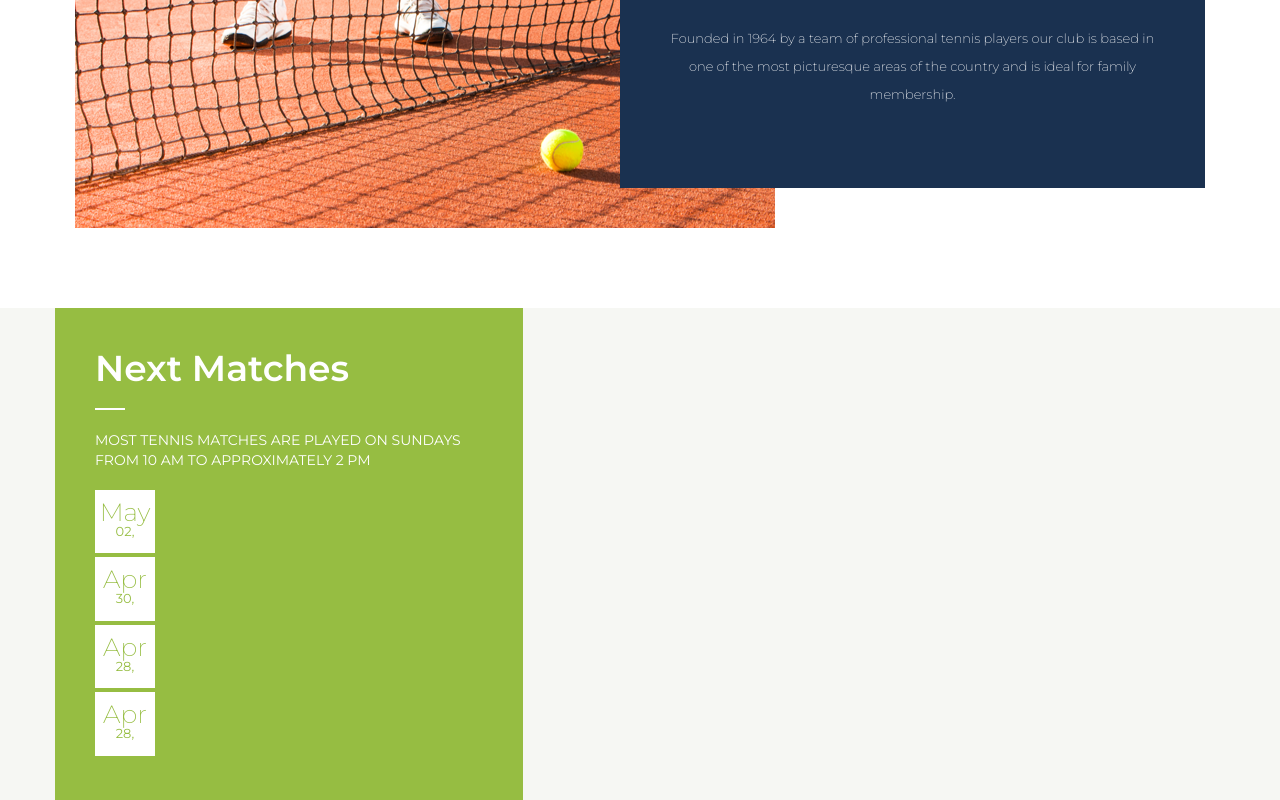
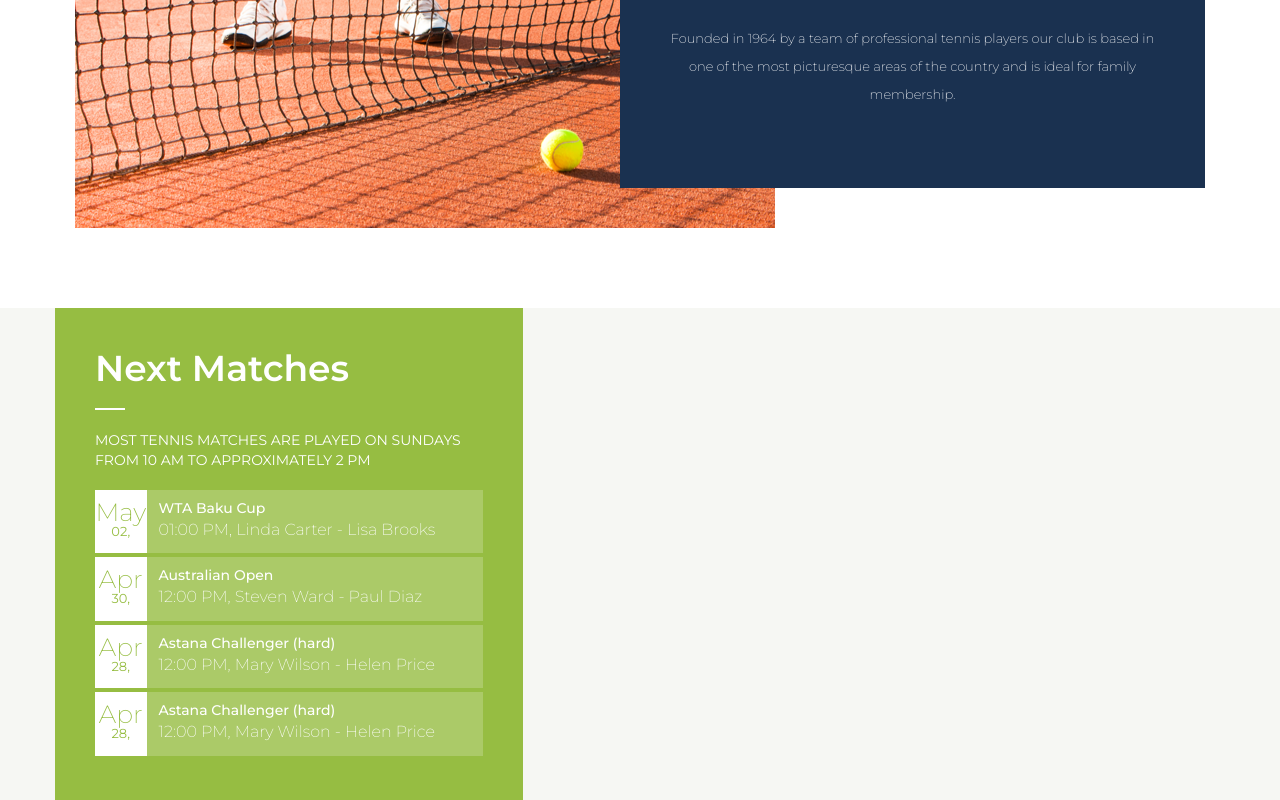
Before and after one commit to ufb007/tennis-coaching, a Vue app: page / in a window 1280 px wide. Shown: the part 868-1668 px from the top of the page. Built offline with nearby package versions, Linux system fonts and the light colour scheme.

Commit message:
Separated next and latest matches into components.

```diff
--- a/src/components/home/MatchReviews.vue
+++ b/src/components/home/MatchReviews.vue
@@ -1,47 +1,13 @@
 <template>
     <div class="flex justify-center bg-yellow">
         <div class="w-page-width mx-10">
-            <div class="next w-full md:w-[289px] lg:w-[350] xl:w-[468px] bg-primary-green text-white py-10 px-10">
-                <h2 class="text-4xl font-semibold pb-5">Next Matches</h2>
-                <div class="line w-[30px] h-[2px] bg-white"></div>
-                <p class="text-sm py-5">{{ nextMatches.title }}</p>
-                <ul>
-                    <li :key="index" v-for="(item, index) in nextMatches.list">
-                        <div class="date bg-white text-primary-green flex flex-col items-center py-3 w-[60px] mb-1">
-                            <div class="day leading-5 font-thin text-[25px]">{{ getDateTime(item.date).day }}</div>
-                            <div class="month uppercase text-[13px] p-0 m-">{{ getDateTime(item.date).month }}</div>
-                        </div>
-                        <div class="venue"></div>
-                    </li>
-                </ul>
-            </div>
+            <NextMatches />
         </div>
     </div>
 </template>
 
 <script setup>
-    import { computed } from 'vue';
-    import { useStore } from 'vuex';
-
-    const store = useStore()
-
-    const getDateTime = (date) => {
-        const createDate = new Date(date)
-        const formattedDate = new Intl.DateTimeFormat('us-GB', { year: 'numeric', month: 'short', day: '2-digit' }).format(createDate).split(' ')
-
-        return {
-            day: formattedDate[0],
-            month: formattedDate[1],
-            year: formattedDate[2]
-        }
-    }
-
-    const getTime = (date) => {
-        const createDate = new Date(date)
-        return new Intl.DateTimeFormat('us-GB', { hour: '2-digit', minute: '2-digit' }).format(createDate)
-    }
-
-    const nextMatches = computed(()=> store.getters.getNextMatchReviews)
+    import NextMatches from '@/components/matches/NextMatches.vue';
 </script>
 
 <style scoped>
--- /dev/null
+++ b/src/components/matches/NextMatches.vue
@@ -0,0 +1,44 @@
+<template>
+    <div class="next w-full md:w-[289px] lg:w-[350] xl:w-[468px] bg-primary-green text-white py-10 px-10">
+        <h2 class="text-4xl font-semibold pb-5">Next Matches</h2>
+        <div class="line w-[30px] h-[2px] bg-white"></div>
+        <p class="text-sm py-5">{{ nextMatches.title }}</p>
+        <ul>
+            <li :key="index" v-for="(item, index) in nextMatches.list" class="flex mb-1">
+                <div class="date bg-white text-primary-green flex flex-col items-center justify-center py-3 w-[60px] flex-grow">
+                    <div class="day leading-5 font-thin text-[25px]">{{ getDateTime(item.date).day }}</div>
+                    <div class="month uppercase text-[13px] p-0 m-">{{ getDateTime(item.date).month }}</div>
+                </div>
+                <div class="competition bg-white bg-opacity-20 w-full py-2 px-3">
+                    <div class="venu text-sm font-medium">{{ item.venue }}</div>
+                    <div class="time-players font-thin">{{ getTime(item.date) }}, {{ item.competing[0] }} - {{ item.competing[1] }}</div>
+                </div>
+            </li>
+        </ul>
+    </div>
+</template>
+
+<script setup>
+    import { computed } from 'vue';
+    import { useStore } from 'vuex';
+
+    const store = useStore()
+
+    const getDateTime = (date) => {
+        const createDate = new Date(date)
+        const formattedDate = new Intl.DateTimeFormat('us-GB', { year: 'numeric', month: 'short', day: '2-digit' }).format(createDate).split(' ')
+
+        return {
+            day: formattedDate[0],
+            month: formattedDate[1],
+            year: formattedDate[2]
+        }
+    }
+
+    const getTime = (date) => {
+        const createDate = new Date(date)
+        return new Intl.DateTimeFormat('us-GB', { hour: '2-digit', minute: '2-digit' }).format(createDate)
+    }
+
+    const nextMatches = computed(()=> store.getters.getNextMatchReviews)
+</script>
--- a/src/store/index.js
+++ b/src/store/index.js
@@ -1,6 +1,7 @@
 import { createStore } from 'vuex'
 
-// TODO State data will be requested from an API request coming from a database
+// TODO State data will be populated from an API request coming from a database
+// Maybe using GraphQL or Rest
 export default createStore({
   state: {
     menu: [
@@ -23,22 +24,22 @@ export default createStore({
           list: [
             {
               date: '2024-05-02 13:00',
-              competition: 'WTA Baku Cup',
+              venue: 'WTA Baku Cup',
               competing: ['Linda Carter', 'Lisa Brooks']
             },
             {
               date: '2024-04-30 12:00',
-              competition: 'Australian Open',
+              venue: 'Australian Open',
               competing: ['Steven Ward', 'Paul Diaz']
             },
             {
               date: '2024-04-28 12:00',
-              competition: 'Astana Challenger (hard)',
+              venue: 'Astana Challenger (hard)',
               competing: ['Mary Wilson', 'Helen Price']
             },
             {
               date: '2024-04-28 12:00',
-              competition: 'Astana Challenger (hard)',
+              venue: 'Astana Challenger (hard)',
               competing: ['Mary Wilson', 'Helen Price']
             }
           ]
```
Also changed, not shown: src/components/matches/LatestMatches.vue (added, +9 -0 lines), 2 other files (tests, documents, lock files or other folders).
